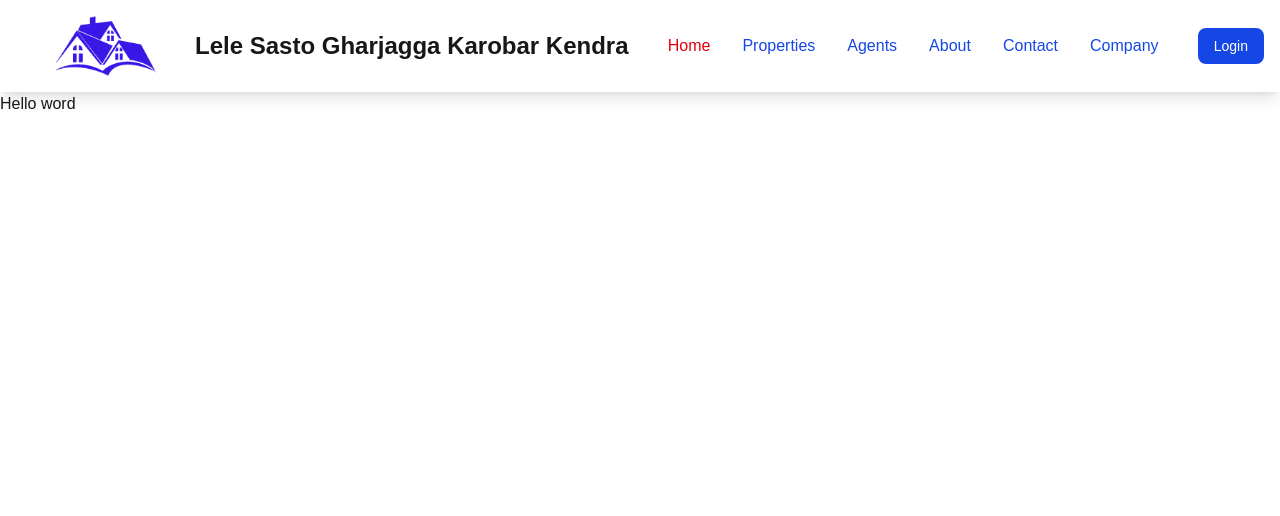
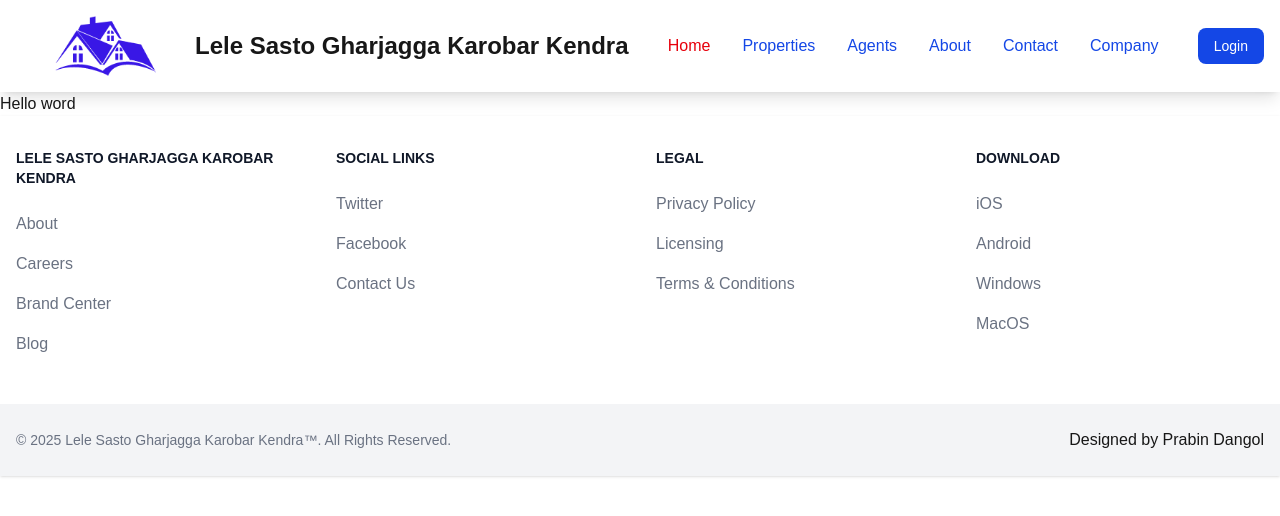
Before and after one commit to iamprabin-git/lelestore_Next.js, a Next.js app: page / in a window 1280 px wide. Shown: the top 516 px of the page. Built offline with nearby package versions, Linux system fonts and the light colour scheme.

Commit message:
footer
Signed-off-by: Prabin Dangol <dprabin23@gmail.com>

```diff
--- a/src/app/layout.js
+++ b/src/app/layout.js
@@ -1,6 +1,7 @@
 import { Geist, Geist_Mono } from "next/font/google";
 import "./globals.css";
 import Header from "@/components/Header";
+import Footer from "@/components/Footer";
 
 const geistSans = Geist({
   variable: "--font-geist-sans",
@@ -27,6 +28,7 @@ export default function RootLayout({ children }) {
       >
         <Header/>
         {children}
+        <Footer/>
       </body>
     </html>
   );
--- /dev/null
+++ b/src/components/Footer.js
@@ -0,0 +1,87 @@
+"use client"
+
+import Link from 'next/link'
+import React from 'react'
+
+function Footer() {
+  return (
+    <footer className="bg-white dark:bg-gray-900">
+    <div className="mx-auto w-full shadow dark:bg-gray-800 md:max-w-screen-xl">
+      <div className="grid grid-cols-2 gap-8 px-4 py-6 lg:py-8 md:grid-cols-4">
+        <div>
+          <h2 className="mb-6 text-sm font-semibold text-gray-900 uppercase dark:text-white">Lele Sasto GharJagga Karobar Kendra</h2>
+          <ul className="text-gray-500 dark:text-gray-400 font-medium">
+            <li className="mb-4">
+              <a href="#" className=" hover:underline">About</a>
+            </li>
+            <li className="mb-4">
+              <a href="#" className="hover:underline">Careers</a>
+            </li>
+            <li className="mb-4">
+              <a href="#" className="hover:underline">Brand Center</a>
+            </li>
+            <li className="mb-4">
+              <a href="#" className="hover:underline">Blog</a>
+            </li>
+          </ul>
+        </div>
+        <div>
+          <h2 className="mb-6 text-sm font-semibold text-gray-900 uppercase dark:text-white">Social links</h2>
+          <ul className="text-gray-500 dark:text-gray-400 font-medium">
+
+            <li className="mb-4">
+              <a href="#" className="hover:underline">Twitter</a>
+            </li>
+            <li className="mb-4">
+              <a href="#" className="hover:underline">Facebook</a>
+            </li>
+            <li className="mb-4">
+              <a href="#" className="hover:underline">Contact Us</a>
+            </li>
+          </ul>
+        </div>
+        <div>
+          <h2 className="mb-6 text-sm font-semibold text-gray-900 uppercase dark:text-white">Legal</h2>
+          <ul className="text-gray-500 dark:text-gray-400 font-medium">
+            <li className="mb-4">
+              <a href="#" className="hover:underline">Privacy Policy</a>
+            </li>
+            <li className="mb-4">
+              <a href="#" className="hover:underline">Licensing</a>
+            </li>
+            <li className="mb-4">
+              <a href="#" className="hover:underline">Terms &amp; Conditions</a>
+            </li>
+          </ul>
+        </div>
+        <div>
+          <h2 className="mb-6 text-sm font-semibold text-gray-900 uppercase dark:text-white">Download</h2>
+          <ul className="text-gray-500 dark:text-gray-400 font-medium">
+            <li className="mb-4">
+              <a href="#" className="hover:underline">iOS</a>
+            </li>
+            <li className="mb-4">
+              <a href="#" className="hover:underline">Android</a>
+            </li>
+            <li className="mb-4">
+              <a href="#" className="hover:underline">Windows</a>
+            </li>
+            <li className="mb-4">
+              <a href="#" className="hover:underline">MacOS</a>
+            </li>
+          </ul>
+        </div>
+      </div>
+      <div className="px-4 py-6 bg-gray-100 dark:bg-gray-700 md:flex md:items-center md:justify-between">
+        <span className="text-sm text-gray-500 dark:text-gray-300 sm:text-center">© 2025 <Link href="https://flowbite.com/">Lele Sasto Gharjagga Karobar Kendra™</Link>. All Rights Reserved.
+        </span>
+        <div className="flex mt-4 sm:justify-center md:mt-0 space-x-5 rtl:space-x-reverse">
+         <Link href="https://dangolprabin.com.np">Designed by Prabin Dangol</Link>
+        </div>
+      </div>
+    </div>
+  </footer>
+  )
+}
+
+export default Footer
--- /dev/null
+++ b/src/constants/footer.js
@@ -0,0 +1,22 @@
+const footerLinks = [
+    {
+        route: "/",
+        label: "Home",
+    },
+    {
+        route: "/properties",
+        label: "Properties",
+    },
+    {
+        route: "/agents",
+        label: "Agents",
+    },
+    {
+        route: "/about",
+        label: "About",
+    },
+    {
+        route: "/contact",
+        label: "Contact",
+    },
+  ];
```
